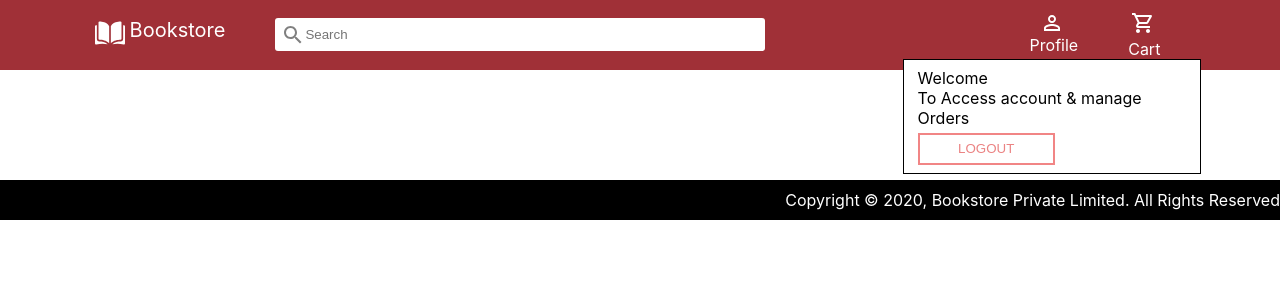
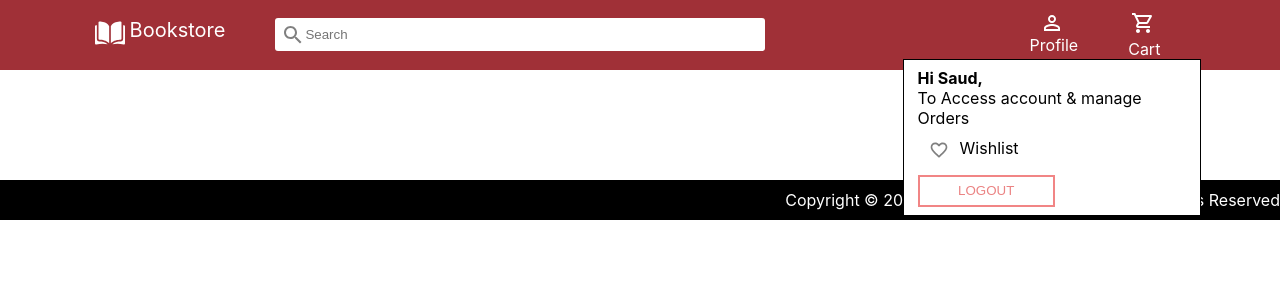
Before and after one commit to saudhasan762/Bookstore, a React (Create React App) app: page /Dashboard in a window 1280 px wide. Both pictures are taken after a click on the icon 1051 px from the left and 23 px from the top of the page. Shown: the top 300 px of the page. Built offline with nearby package versions, Linux system fonts and the light colour scheme; no server answers.

Commit message:
Updated : updated the profiler to display the option of the Wishlist page

```diff
--- a/src/Components/Profile/Profile.jsx
+++ b/src/Components/Profile/Profile.jsx
@@ -5,6 +5,7 @@ import { makeStyles } from '@material-ui/core/styles';
 import MarkunreadMailboxOutlinedIcon from '@material-ui/icons/MarkunreadMailboxOutlined';
 import FavoriteBorderOutlinedIcon from '@material-ui/icons/FavoriteBorderOutlined';
 import './Profile.scss'
+import { Link } from '@material-ui/core';
 
 const useStyles = makeStyles((theme) => ({
   paper: {
@@ -20,6 +21,10 @@ const logout = () => {
   window.location.replace("/Bookstore/Login");
 }
 
+const wishlist = () => {
+    window.location.replace("/Dashboard/WishList");
+}
+
 export default function Profile() {
   const classes = useStyles();
   const [anchorEl, setAnchorEl] = React.useState(null);
@@ -33,12 +38,16 @@ export default function Profile() {
 
   return (
     <>
-      <PermIdentityIcon className="proicon" aria-describedby={id} type="button" onClick={handleClick}/>
+      <PermIdentityIcon className="proicon" aria-describedby={id} type="button" onClick={handleClick} onClickA/>
       <Popper id={id} open={open} anchorEl={anchorEl}>
         <div className={classes.paper}>
           <div className="profile_main">
-            Welcome
+            <b>Hi Saud,</b>
             <p>To Access account & manage Orders</p>
+            <div style={{display: "flex", flexDirection: "row",padding:"10px",cursor: "pointer"}} onClick={wishlist}>
+                <FavoriteBorderOutlinedIcon  style={{fontSize:"22", color:"gray",paddingTop: "2px"}}></FavoriteBorderOutlinedIcon>
+                <p style={{paddingLeft: "10px"}}>Wishlist</p>
+            </div>
             <button className="profile_btn" onClick={logout}>LOGOUT</button>
           </div>
         </div>
```
